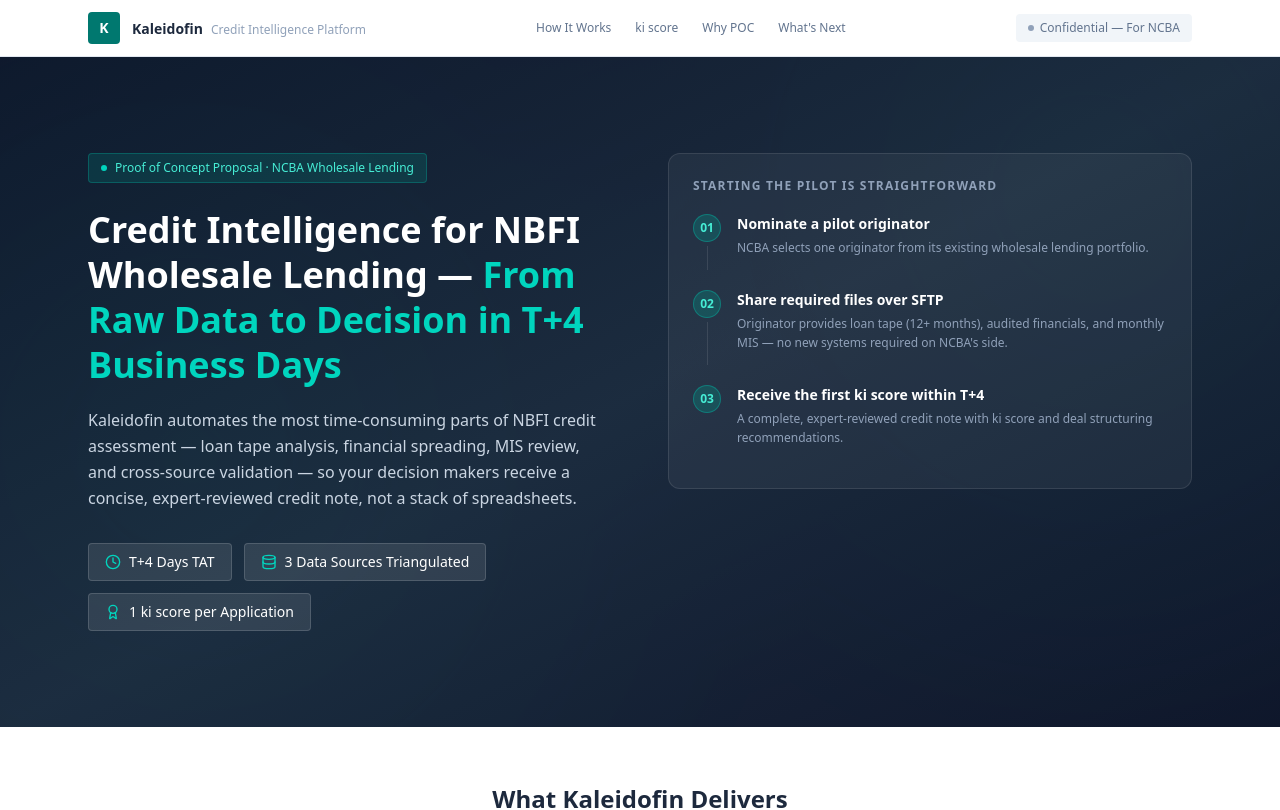
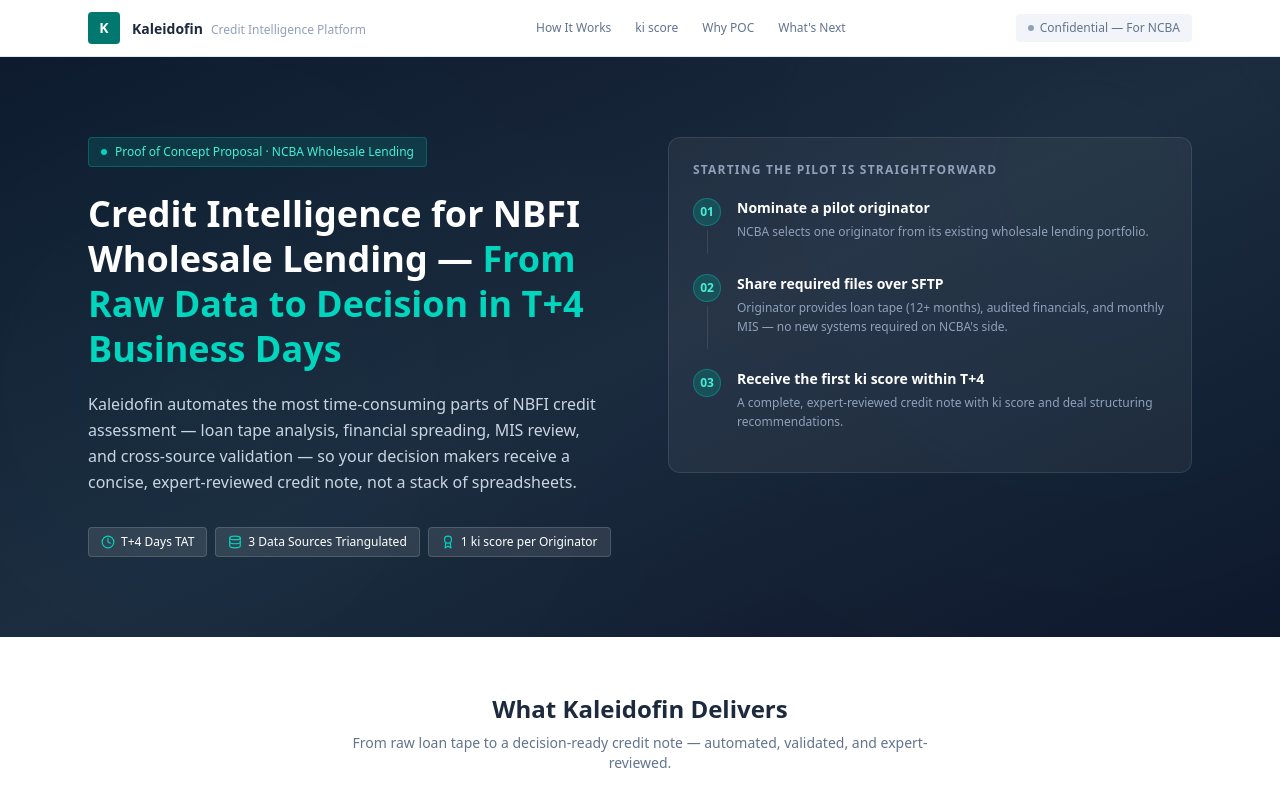
Before and after one commit to Karthik-Velu/ncba-demo, a Next.js app: page /poc in a window 1280 px wide. Shown: the top 810 px of the page. Built offline with nearby package versions, Linux system fonts and the light colour scheme; no server answers; the database is empty.

Commit message:
Hero: single-row badges, rename to ki score per Originator, tighten padding
https://claude.ai/code/session_01J9NYYRSbnZR1K22AXi1Jkg

```diff
--- a/src/app/poc/page.tsx
+++ b/src/app/poc/page.tsx
@@ -40,7 +40,7 @@ export default function POCPage() {
       <section className="relative overflow-hidden bg-gradient-to-br from-slate-900 via-slate-800 to-slate-900 text-white">
         <div className="absolute inset-0 opacity-[0.07]"
           style={{ backgroundImage: 'radial-gradient(circle at 15% 60%, #0d9488 0%, transparent 55%), radial-gradient(circle at 85% 20%, #0f766e 0%, transparent 50%)' }} />
-        <div className="relative max-w-6xl mx-auto px-6 py-20 md:py-24">
+        <div className="relative max-w-6xl mx-auto px-6 py-16 md:py-20">
           <div className="grid lg:grid-cols-2 gap-14 items-start">
 
             {/* Left: headline + description + metrics */}
@@ -58,14 +58,14 @@ export default function POCPage() {
                 financial spreading, MIS review, and cross-source validation — so your decision makers receive
                 a concise, expert-reviewed credit note, not a stack of spreadsheets.
               </p>
-              <div className="flex flex-wrap gap-3">
+              <div className="flex flex-wrap gap-2">
                 {[
                   { icon: Clock, label: 'T+4 Days TAT' },
                   { icon: Database, label: '3 Data Sources Triangulated' },
-                  { icon: Award, label: '1 ki score per Application' },
+                  { icon: Award, label: '1 ki score per Originator' },
                 ].map(({ icon: Icon, label }) => (
-                  <div key={label} className="flex items-center gap-2 bg-white/10 border border-white/15 px-4 py-2 rounded text-sm font-medium">
-                    <Icon className="w-4 h-4 text-teal-400" />
+                  <div key={label} className="flex items-center gap-1.5 bg-white/10 border border-white/15 px-3 py-1.5 rounded text-xs font-medium whitespace-nowrap">
+                    <Icon className="w-3.5 h-3.5 text-teal-400" />
                     {label}
                   </div>
                 ))}
```
